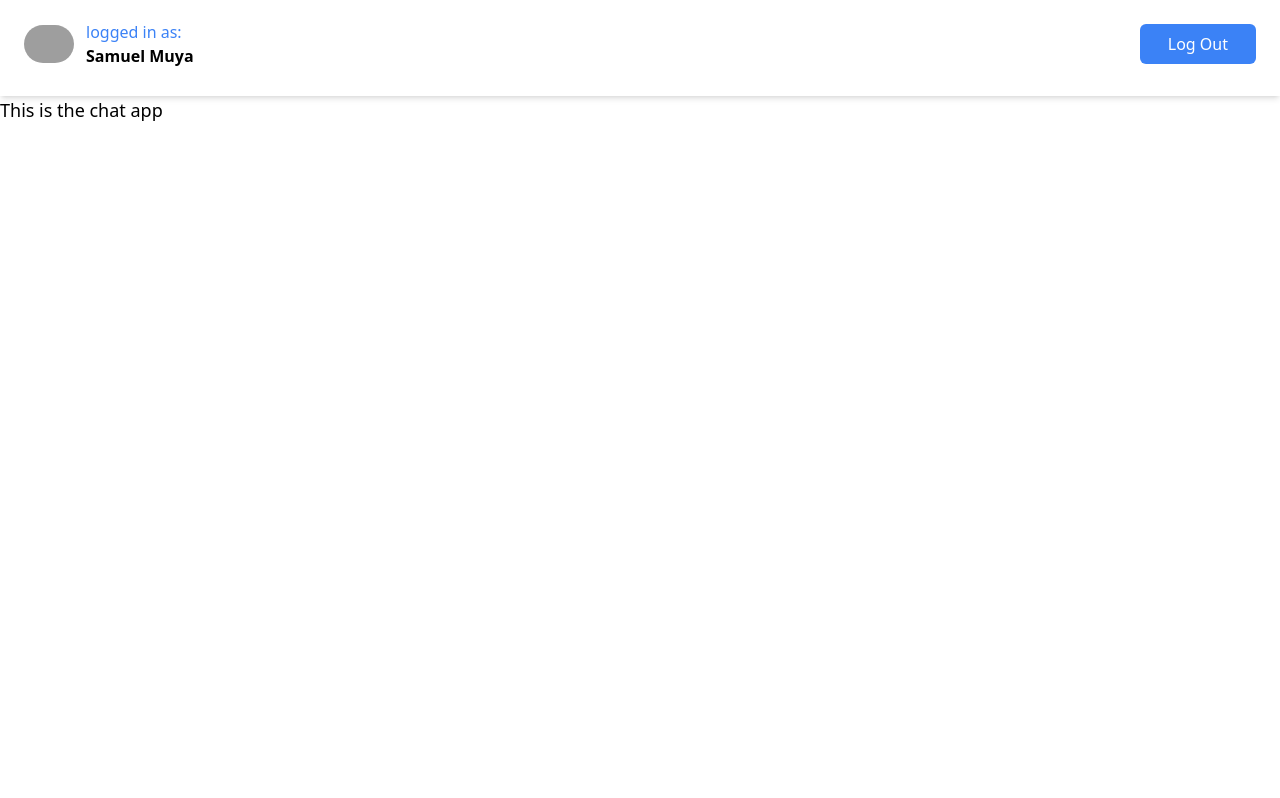
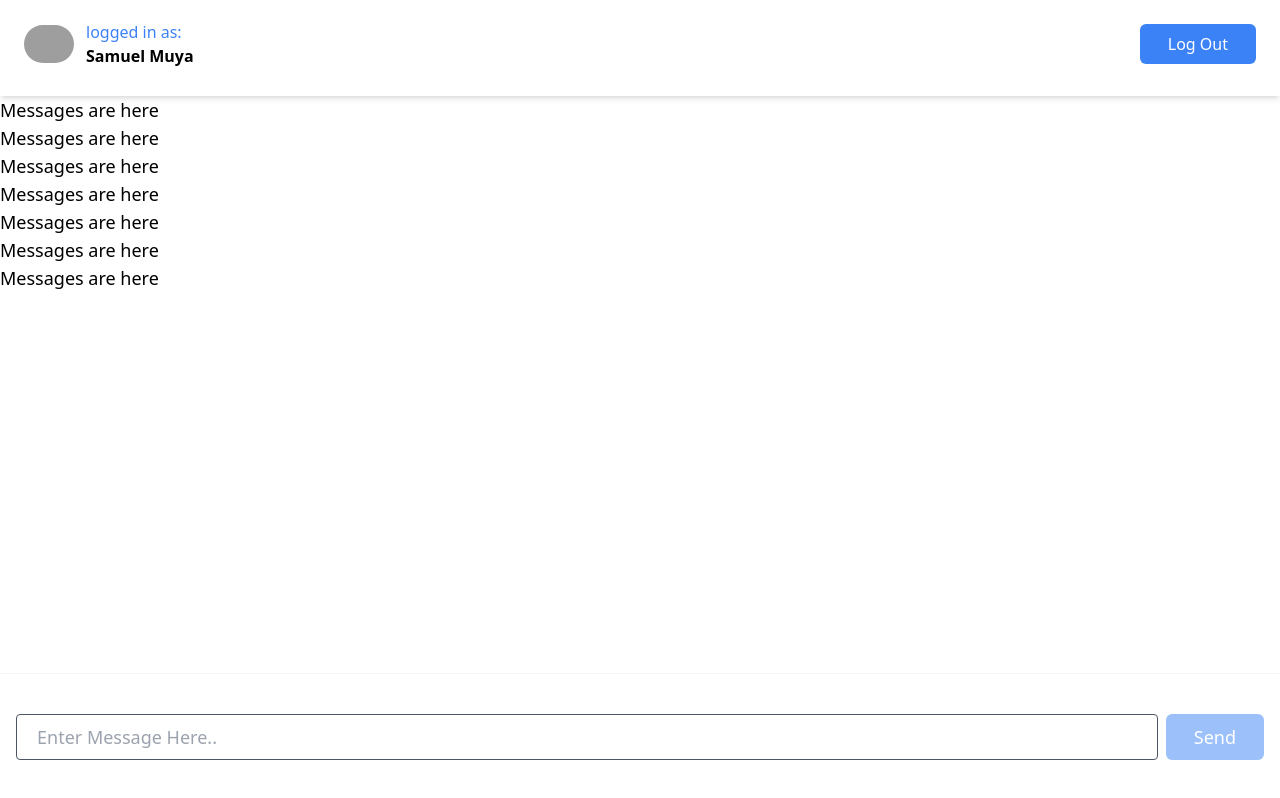
Before and after one commit to muyasamuel/Chat-App, a Next.js app: page / in a window 1280 px wide. Built offline with nearby package versions, Linux system fonts and the light colour scheme; grey boxes are pictures that could not be loaded.

Commit message:
make up on the message chat page

```diff
--- /dev/null
+++ b/app/ChatIput.tsx
@@ -0,0 +1,42 @@
+'use client'
+
+import  { useState } from "react";
+
+function ChatIput() {
+  const [input, setInput] = useState("");
+
+  const addMessage = (e:  React.FormEvent<HTMLFormElement>) => {
+    e.preventDefault();
+
+    if(!input)return;
+
+    const message = input;
+
+    setInput("")
+
+
+
+
+  }
+
+  return (
+    <form onSubmit={ addMessage} className=" fixed bottom-0 w-full flex py-10 px-4 space-x-2 border-t border-gray-100    ">
+      <input
+        type="text"
+        value={input}
+        onChange={(e) => setInput(e.target.value)}
+        placeholder="Enter Message Here.."
+        className="flex-1 rounded border border-gray-600 focus:outline-none
+        focus:ring-2 focus:ring-blue-600 focus:border-transparent
+        px-5 py-2 disabled:opacity-50 disabled:cursor-not-allowed"
+      />
+      <button
+      disabled={!input}
+      className="bg-blue-500 hover:bg-blue-700 text-white  px-7 py-2 rounded-md disabled:opacity-50 disabled:cursor-not-allowed">
+        Send
+      </button>
+    </form>
+  );
+}
+
+export default ChatIput;
--- /dev/null
+++ b/app/Messages.tsx
@@ -0,0 +1,17 @@
+import React from 'react'
+
+function Messages() {
+  return (
+    <div>
+    <p>Messages are here </p>
+    <p>Messages are here </p>
+    <p>Messages are here </p>
+    <p>Messages are here </p>
+    <p>Messages are here </p>
+    <p>Messages are here </p>
+    <p>Messages are here </p>
+    </div>
+  )
+}
+
+export default Messages
--- a/app/page.tsx
+++ b/app/page.tsx
@@ -1,8 +1,13 @@
 import React from 'react'
+import ChatIput from './ChatIput';
+import Messages from './Messages';
 
 function HomePage() {
   return (
-    <div className='text-lg '>This is the chat app</div>
+    <div className='text-lg '>
+       <Messages />
+       <ChatIput />
+    </div>
   )
 }
 
```
